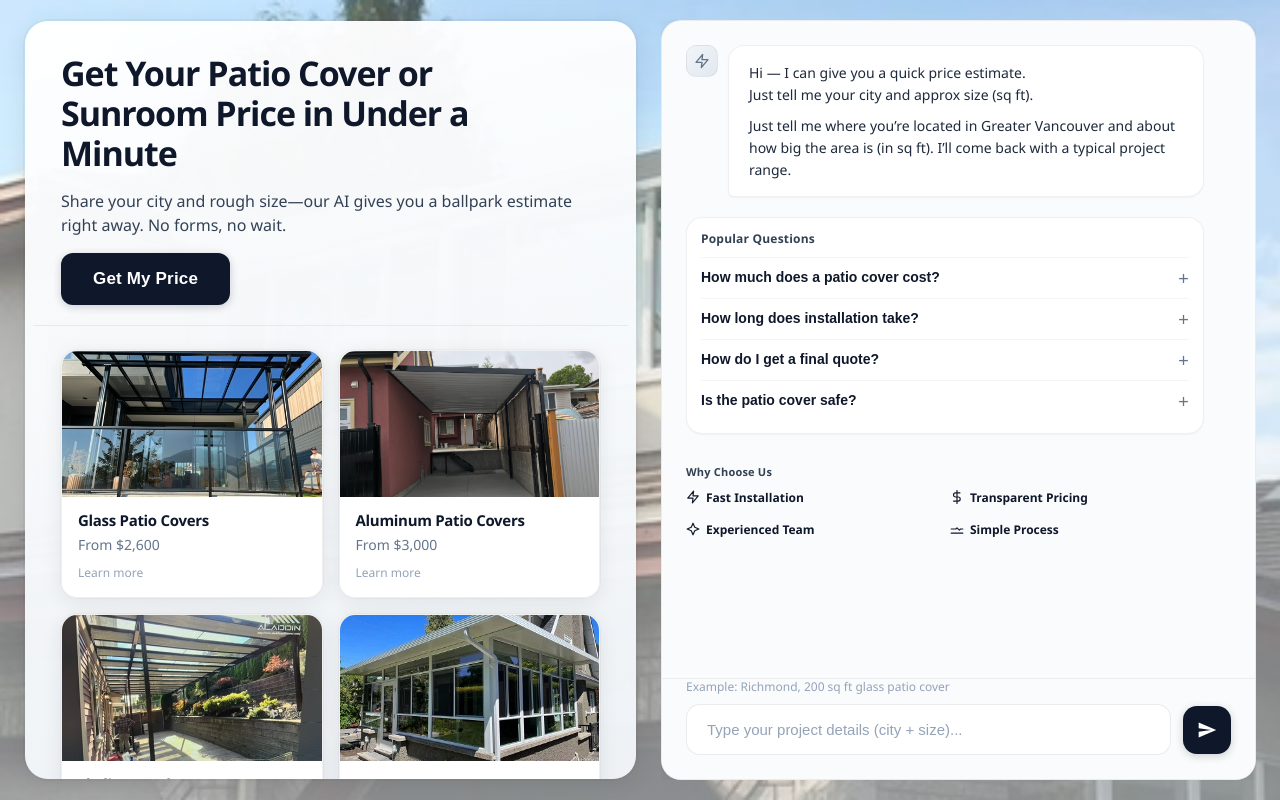
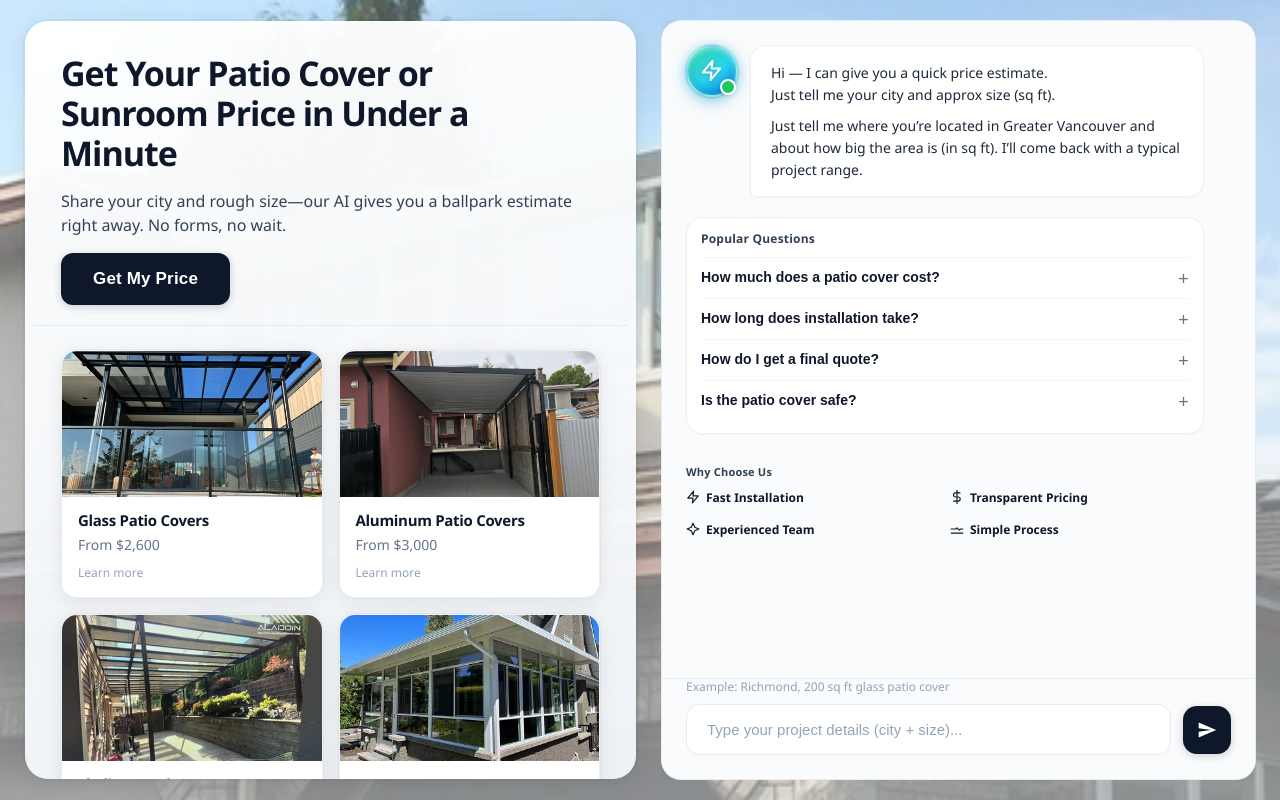
Before and after one commit to chrisyin888/askpatioai-frontend, a Vue app: page / in a window 1280 px wide. Built offline with nearby package versions, Linux system fonts and the light colour scheme.

Commit message:
feat(ui): chat AI avatar, photo upload UX, booking form updates
Made-with: Cursor

```diff
--- a/src/App.vue
+++ b/src/App.vue
@@ -77,10 +77,17 @@
             <div class="chat-container">
               <div class="chat-messages" ref="chatMessages">
                 <div class="message bot-message">
-                  <div class="bot-avatar">
+                  <div class="bot-avatar-wrap">
+                    <div class="bot-avatar" aria-hidden="true">
                       <span class="avatar-icon" aria-hidden="true">
                         <svg viewBox="0 0 24 24" fill="none" stroke="currentColor" stroke-width="2" stroke-linecap="round" stroke-linejoin="round"><path d="M13 2L3 14h9l-1 8 10-12h-9l1-8z"/></svg>
                       </span>
+                    </div>
+                    <span
+                      class="bot-avatar-status"
+                      role="status"
+                      aria-label="Assistant online"
+                    ></span>
                   </div>
                   <div class="message-bubble bot-bubble">
                     <p
@@ -209,10 +216,17 @@
                       msg.type === 'user' ? 'user-message' : 'bot-message',
                     ]"
                   >
-                    <div v-if="msg.type === 'bot'" class="bot-avatar">
+                    <div v-if="msg.type === 'bot'" class="bot-avatar-wrap">
+                      <div class="bot-avatar" aria-hidden="true">
                         <span class="avatar-icon" aria-hidden="true">
                           <svg viewBox="0 0 24 24" fill="none" stroke="currentColor" stroke-width="2" stroke-linecap="round" stroke-linejoin="round"><path d="M13 2L3 14h9l-1 8 10-12h-9l1-8z"/></svg>
                         </span>
+                      </div>
+                      <span
+                        class="bot-avatar-status"
+                        role="status"
+                        aria-label="Assistant online"
+                      ></span>
                     </div>
                     <div
                       :class="[
@@ -246,10 +260,17 @@
                 </div>
 
                 <div v-if="isTyping" class="message bot-message">
-                  <div class="bot-avatar">
+                  <div class="bot-avatar-wrap">
+                    <div class="bot-avatar" aria-hidden="true">
                       <span class="avatar-icon" aria-hidden="true">
                         <svg viewBox="0 0 24 24" fill="none" stroke="currentColor" stroke-width="2" stroke-linecap="round" stroke-linejoin="round"><path d="M13 2L3 14h9l-1 8 10-12h-9l1-8z"/></svg>
                       </span>
+                    </div>
+                    <span
+                      class="bot-avatar-status"
+                      role="status"
+                      aria-label="Assistant online"
+                    ></span>
                   </div>
                   <div class="message-bubble bot-bubble typing-bubble">
                     <span class="dot"></span>
@@ -1761,7 +1782,7 @@ body {
 /* Messages */
 .message {
   display: flex;
-  gap: 10px;
+  gap: 12px;
   align-items: flex-start;
   max-width: 95%;
 }
@@ -1775,31 +1796,100 @@ body {
   justify-content: flex-end;
 }
 
+/* Bot avatar: AI-style teal/cyan orb + lightning, with online indicator */
+.bot-avatar-wrap {
+  position: relative;
+  flex-shrink: 0;
+  width: clamp(44px, 10.5vw, 52px);
+  height: clamp(44px, 10.5vw, 52px);
+  align-self: flex-start;
+  cursor: default;
+}
+
 .bot-avatar {
-  width: 32px;
-  height: 32px;
-  min-width: 32px;
-  min-height: 32px;
-  border-radius: 10px;
-  background: linear-gradient(135deg, #f1f5f9 0%, #e2e8f0 100%);
+  width: 100%;
+  height: 100%;
+  min-width: 0;
+  min-height: 0;
+  border-radius: 50%;
+  /* Soft teal → cyan → deep blue: reads as a single “AI agent” orb */
+  background: linear-gradient(
+    145deg,
+    #5eead4 0%,
+    #2dd4bf 22%,
+    #22d3ee 55%,
+    #0ea5e9 78%,
+    #0369a1 100%
+  );
   display: flex;
   align-items: center;
   justify-content: center;
-  flex-shrink: 0;
-  border: 1px solid rgba(0, 0, 0, 0.05);
+  border: 2px solid rgba(255, 255, 255, 0.45);
+  box-shadow:
+    0 0 0 1px rgba(14, 165, 233, 0.25),
+    0 4px 18px rgba(14, 165, 233, 0.38),
+    0 2px 10px rgba(13, 148, 136, 0.28),
+    0 1px 3px rgba(15, 23, 42, 0.12),
+    inset 0 2px 5px rgba(255, 255, 255, 0.45),
+    inset 0 -3px 10px rgba(3, 105, 161, 0.35);
 }
 
 .avatar-icon {
   display: flex;
   align-items: center;
   justify-content: center;
-  color: #64748b;
+  color: rgba(255, 255, 255, 0.98);
+  filter: drop-shadow(0 1px 2px rgba(15, 23, 42, 0.25))
+    drop-shadow(0 0 8px rgba(255, 255, 255, 0.35));
 }
 
 .avatar-icon svg {
-  width: 16px;
-  height: 16px;
-  stroke-width: 2;
+  width: clamp(20px, 48%, 24px);
+  height: clamp(20px, 48%, 24px);
+  stroke-width: 2.1;
+}
+
+/* Online dot: bottom-right, white ring, soft pulse */
+.bot-avatar-status {
+  position: absolute;
+  right: 2px;
+  bottom: 2px;
+  width: clamp(10px, 2.5vw, 12px);
+  height: clamp(10px, 2.5vw, 12px);
+  border-radius: 50%;
+  background: #22c55e;
+  border: 2px solid #fff;
+  box-sizing: content-box;
+  box-shadow:
+    0 0 0 1px rgba(34, 197, 94, 0.2),
+    0 1px 4px rgba(15, 23, 42, 0.12);
+  z-index: 2;
+  pointer-events: none;
+  animation: bot-avatar-status-pulse 2.6s ease-in-out infinite;
+}
+
+@keyframes bot-avatar-status-pulse {
+  0%,
+  100% {
+    box-shadow:
+      0 0 0 0 rgba(34, 197, 94, 0.28),
+      0 0 0 0 rgba(34, 197, 94, 0),
+      0 1px 4px rgba(15, 23, 42, 0.12);
+    transform: scale(1);
+  }
+  50% {
+    box-shadow:
+      0 0 0 3px rgba(34, 197, 94, 0.12),
+      0 0 10px rgba(34, 197, 94, 0.18),
+      0 1px 4px rgba(15, 23, 42, 0.1);
+    transform: scale(1.04);
+  }
+}
+
+@media (prefers-reduced-motion: reduce) {
+  .bot-avatar-status {
+    animation: none;
+  }
 }
 
 .message-bubble {
```
Lines whose indentation alone changed are shown as unchanged.
